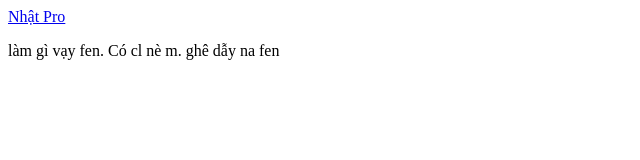
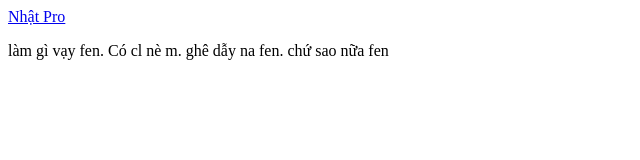
Before and after one commit to nhaklamweb/trial, a plain HTML site: page index.html in a window 1280 px wide. Shown: the full height of the page, 0-640 px from the left. Drawn offline with Linux system fonts and the light colour scheme.

Commit message:
Update index.html

```diff
--- a/index.html
+++ b/index.html
@@ -1,2 +1,2 @@
 <a href="#">Nhật Pro</a>
-<p>làm gì vạy fen. Có cl nè m. ghê dẫy na fen</p>
+<p>làm gì vạy fen. Có cl nè m. ghê dẫy na fen. chứ sao nữa fen</p>
```
